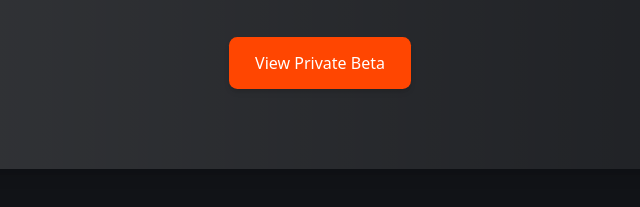
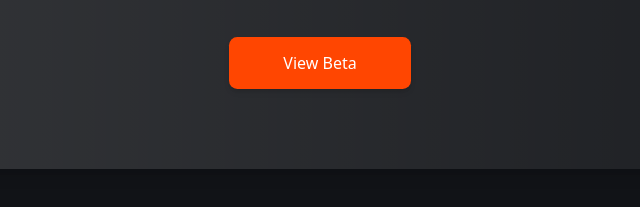
Before and after one commit to Sidechainz/tixhive-parking, a plain HTML site: page index.html in a window 1280 px wide. Shown: the part 475-682 px from the top of the page, 320-960 px from the left. Drawn offline with Linux system fonts and the light colour scheme.

Commit message:
Update index.html

```diff
--- a/index.html
+++ b/index.html
@@ -28,7 +28,7 @@
             </p>
           </div>
           <div class="flex mt-10 justify-center">
-            <a href="https://www.bloctix.com" class="bg-[#FF4601] hover:bg-red-600 transition-all ease-in h-[51.2px] w-[181.96px] flex items-center justify-center font-medium rounded-[8.34px] text-white shadow-md"">View Private Beta</a>
+            <a href="https://www.bloctix.com" class="bg-[#FF4601] hover:bg-red-600 transition-all ease-in h-[51.2px] w-[181.96px] flex items-center justify-center font-medium rounded-[8.34px] text-white shadow-md"">View Beta</a>
           </div>
         </div>
       </div>
```
